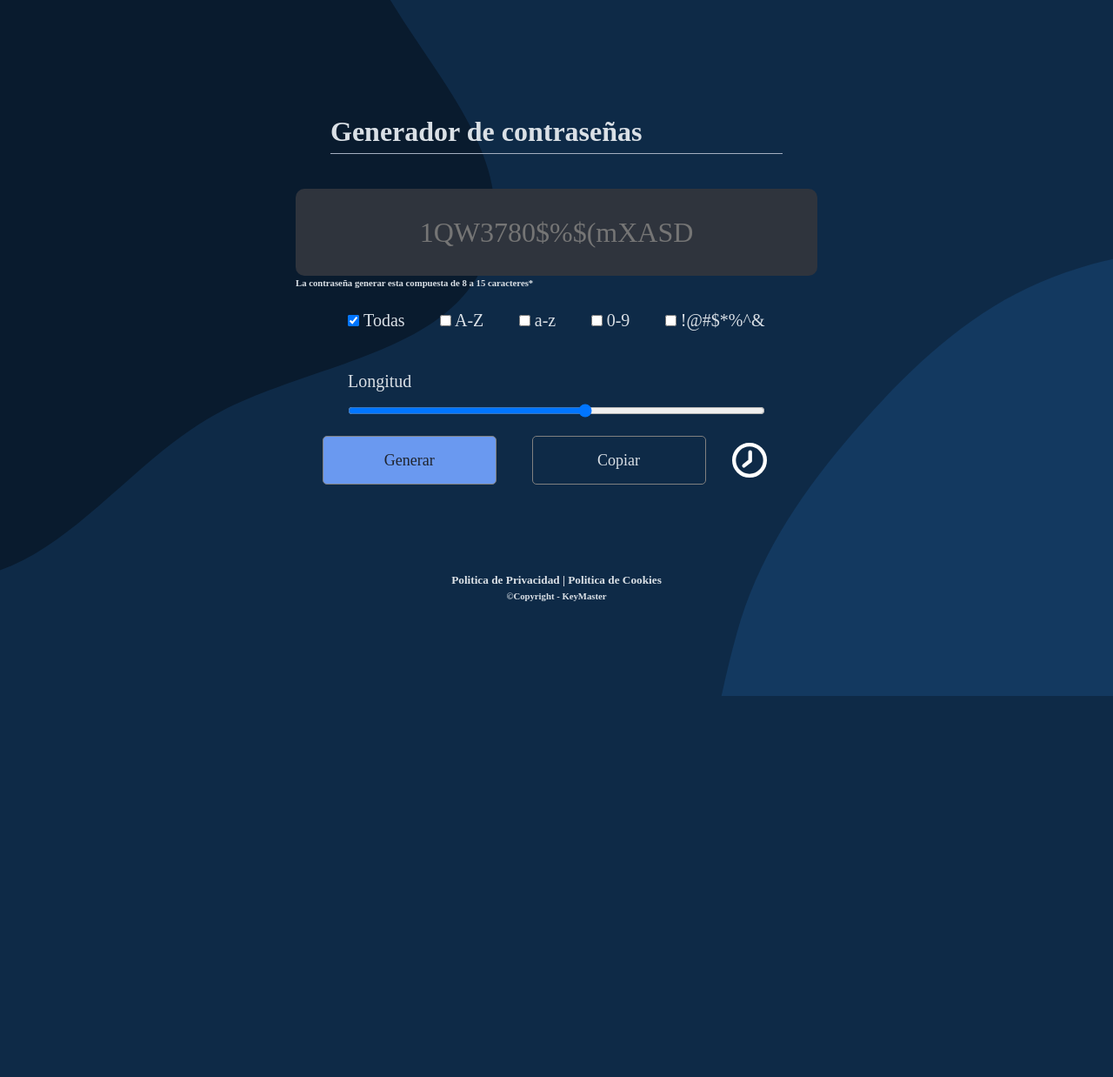
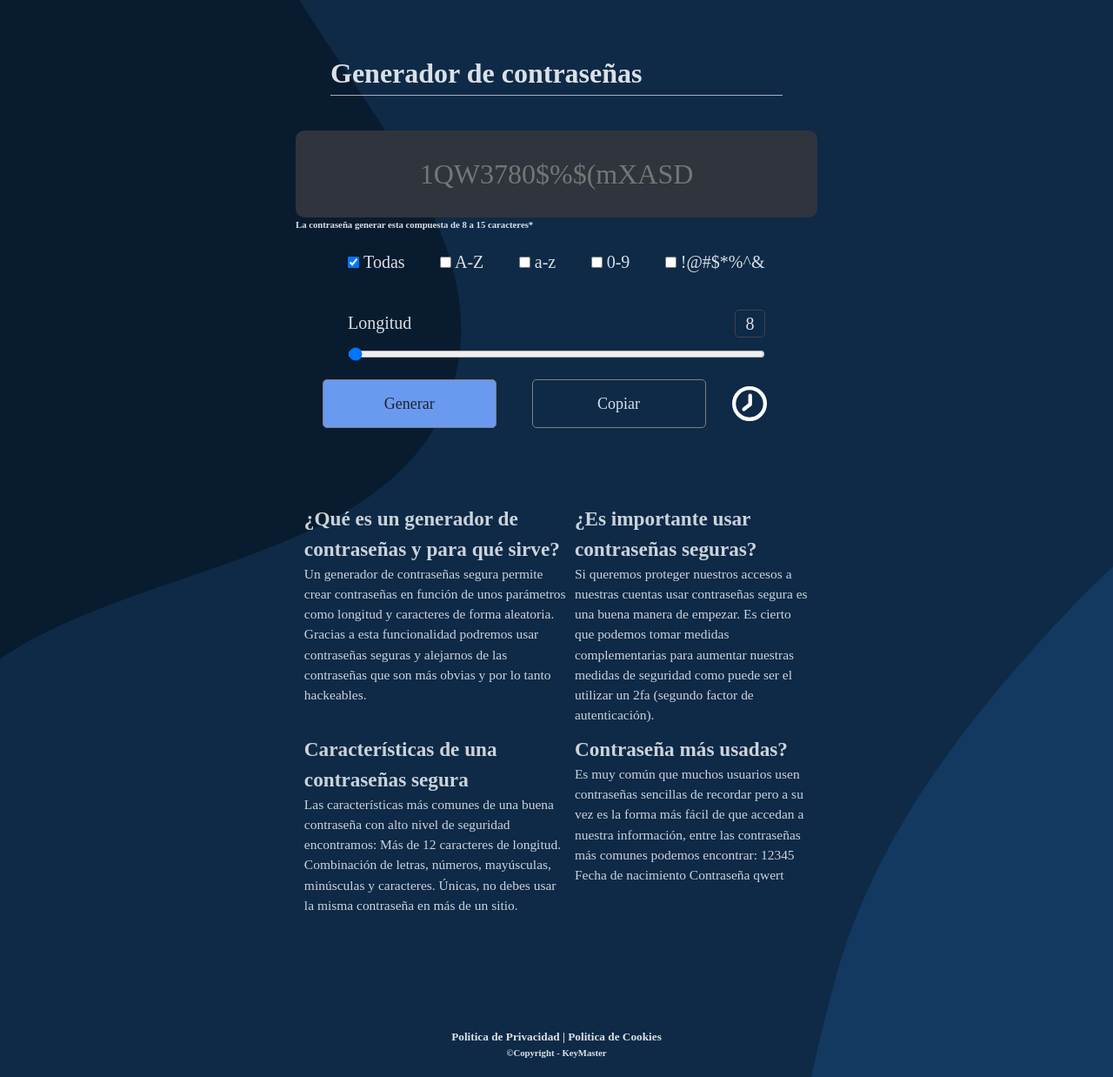
Before and after one commit to DarielsMtz/KeyMaster, a PHP site: page /generador.html in a window 1280 px wide. Shown: the whole page at 87% size. Before the commit the page ends 800 px from the top, so only its background shows below. Run offline with PHP 8.4, Linux system fonts and the light colour scheme.

Commit message:
Cosas varias

```diff
--- a/css/style.css
+++ b/css/style.css
@@ -33,6 +33,18 @@
   --padding: 1.25rem;
   --tamano-minimo: 1200px;
   --tamano-maximo: 1920px;
+}
+
+/* Animacion de vista */
+@keyframes show {
+  from {
+    opacity: 0;
+    scale: 50%;
+  }
+  to {
+    opacity: 1;
+    scale: 100%;
+  }
 }
 /* ******************************** */
 
@@ -427,12 +439,17 @@ body {
 
 /* --------------------------------------------- */
 /* Apartado del contenido de la pagina del generador (generador.html) */
+#body__generador {
+  height: 100%;
+
   #generador {
+    width: 600px;
+    overflow: visible !important;
     gap: 80px;
-  overflow: visible !important;
 
     /* Apartado del main */
     & .generador__main {
+      padding: 20px 0;
       /* Apartado del encabezado */
       & .generador__main-header {
         height: 50px;
@@ -487,7 +504,17 @@ body {
           width: 80%;
 
           & label {
+            display: flex;
+            justify-content: space-between;
             font-size: 20px;
+
+            & span {
+              width: 35px;
+              text-align: center;
+              font-size: 20px;
+              border-radius: 5px;
+              border: 1px solid var(--color-azul-gris-claro);
+            }
           }
 
           /* Estilos para la barra de rango */
@@ -552,6 +579,42 @@ body {
           opacity: 1;
         }
       }
+
+      /* Apartado de la informacion */
+      & .generador__main-info {
+        display: grid;
+        /* width: 800px; */
+        /* height: auto; */
+        padding-top: 80px;
+
+        grid:
+          "arriba_izquierda arriba_derecha"
+          "abajo_izquierda abajo_derecha";
+        gap: 10px;
+
+        view-timeline: --texto;
+        view-timeline-axis: block;
+        animation-timeline: --texto;
+        animation-name: show;
+        animation-range: entry 25% cover 28%;
+        animation-fill-mode: both;
+
+        & .arriba_izquierda {
+          grid-area: arriba_izquierda;
+        }
+
+        &.arriba_derecha {
+          grid-area: arriba_derecha;
+        }
+
+        &.abajo_izquierda {
+          grid-area: abajo_izquierda;
+        }
+
+        &.abajo_derecha {
+          grid-area: abajo_derecha;
+        }
+      }
     }
 
     /* Apartado de la informacion
@@ -560,4 +623,5 @@ body {
     padding-top: 40px;
   } */
   }
+}
 /* --------------------------------------------- */
--- a/generador.html
+++ b/generador.html
@@ -40,7 +40,7 @@
     <!-- Scripts a cargar antes de la renderización -->
     <script src="preloader.js"></script>
   </head>
-  <body>
+  <body id="body__generador">
     <div id="generador">
       <main class="generador__main">
         <!-- Apartado del encabezado de main -->
@@ -97,14 +97,18 @@
         <!-- Apartado de las longitudes de la contraseña -->
         <section class="generador__main-longitudes">
           <article>
-            <label for="">Longitud</label>
+            <label>
+              Longitud
+              <span id="valor_rango">8</span>
+            </label>
+
             <input
               type="range"
               name="Longitud"
-              id="Longitud"
+              id="longitud"
+              value="8"
               min="8"
               max="15" />
-            <!-- <span id="valor_rango">8</span> -->
           </article>
         </section>
 
@@ -129,13 +133,58 @@
           <!-- Contenedor para mostrar el historial -->
           <div id="historialContainer"></div>
         </section>
+
+        <!-- Apartado de informacion -->
+        <section class="generador__main-info">
+          <article class="arriba_izquierda">
+            <h2>¿Qué es un generador de contraseñas y para qué sirve?</h2>
+            <p>
+              Un generador de contraseñas segura permite crear contraseñas en
+              función de unos parámetros como longitud y caracteres de forma
+              aleatoria. Gracias a esta funcionalidad podremos usar contraseñas
+              seguras y alejarnos de las contraseñas que son más obvias y por lo
+              tanto hackeables.
+            </p>
+          </article>
+          <article class="arriba_derecha">
+            <h2>¿Es importante usar contraseñas seguras?</h2>
+            <p>
+              Si queremos proteger nuestros accesos a nuestras cuentas usar
+              contraseñas segura es una buena manera de empezar. Es cierto que
+              podemos tomar medidas complementarias para aumentar nuestras
+              medidas de seguridad como puede ser el utilizar un 2fa (segundo
+              factor de autenticación).
+            </p>
+          </article>
+          <article class="abajo_izquierda">
+            <h2>Características de una contraseñas segura</h2>
+            <p>
+              Las características más comunes de una buena contraseña con alto
+              nivel de seguridad encontramos: Más de 12 caracteres de longitud.
+              Combinación de letras, números, mayúsculas, minúsculas y
+              caracteres. Únicas, no debes usar la misma contraseña en más de un
+              sitio.
+            </p>
+          </article>
+          <article class="abajo_deracha">
+            <h2>Contraseña más usadas?</h2>
+            <p>
+              Es muy común que muchos usuarios usen contraseñas sencillas de
+              recordar pero a su vez es la forma más fácil de que accedan a
+              nuestra información, entre las contraseñas más comunes podemos
+              encontrar: 12345 Fecha de nacimiento Contraseña qwert
+            </p>
+          </article>
+        </section>
       </main>
 
+      <!-- Apartado del pie de pagina -->
       <footer class="container__main-footer">
         <h5>Politica de Privacidad | Politica de Cookies</h5>
         <h6>&copy;Copyright - KeyMaster</h6>
       </footer>
     </div>
+    <script></script>
   </body>
   <script src="js/generador_vip.js"></script>
 </html>
--- a/js/generador_vip.js
+++ b/js/generador_vip.js
@@ -13,7 +13,7 @@ const incluir_simbolos = document.getElementById("simbolos");
 const incluir_numeros = document.getElementById("numeros");
 
 // Arreglo con los caracteres de las contraseña
-let charset = numeros + letras_min + letras_may + simbolos;
+const charset = numeros + letras_min + letras_may + simbolos;
 
 // ----------------------------------------------------------------
 // Apartado del generador VIP (Usuario Registrado)
@@ -73,7 +73,7 @@ function obtenerTamanoContrasena() {
 
 // ----------------------------------------------------------------
 // Apartado de las longitudes de la contraseña
-document.getElementById("Longitud").addEventListener("input", function () {
+document.getElementById("longitud").addEventListener("input", function () {
   // Obtener el valor actual del rango
   const valorRango = this.value;
 
@@ -84,12 +84,20 @@ document.getElementById("Longitud").addEventListener("input", function () {
   document.getElementById("valor_rango").innerText = valorRango;
 });
 
+// Actualizamos el valor del span con el valor del input range
+let valor_input = document.getElementById("longitud");
+let valor_salida = document.getElementById("valor_rango");
+
+valor_input.addEventListener("input", function () {
+  valor_salida.textContent = valor_input.value + " ";
+});
+
 // ----------------------------------------------------------------
 // Función para obtener el tamaño de la contraseña
 function obtenerTamanoContrasena() {
   // Obtener el valor actual de la longitud seleccionada
   const longitudSeleccionada = parseInt(
-    document.getElementById("Longitud").value
+    document.getElementById("longitud").value
   );
   return longitudSeleccionada;
 }
```
Lines whose indentation alone changed are shown as unchanged.
